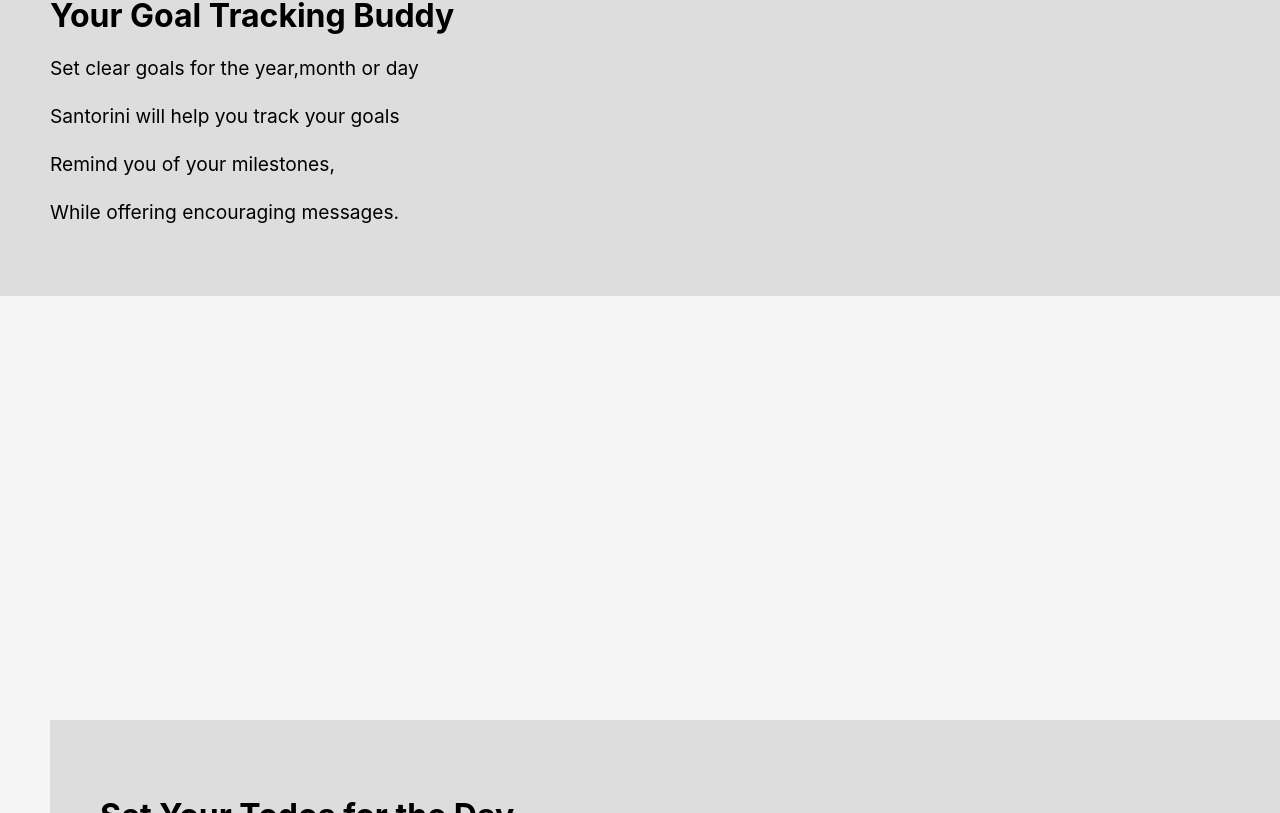
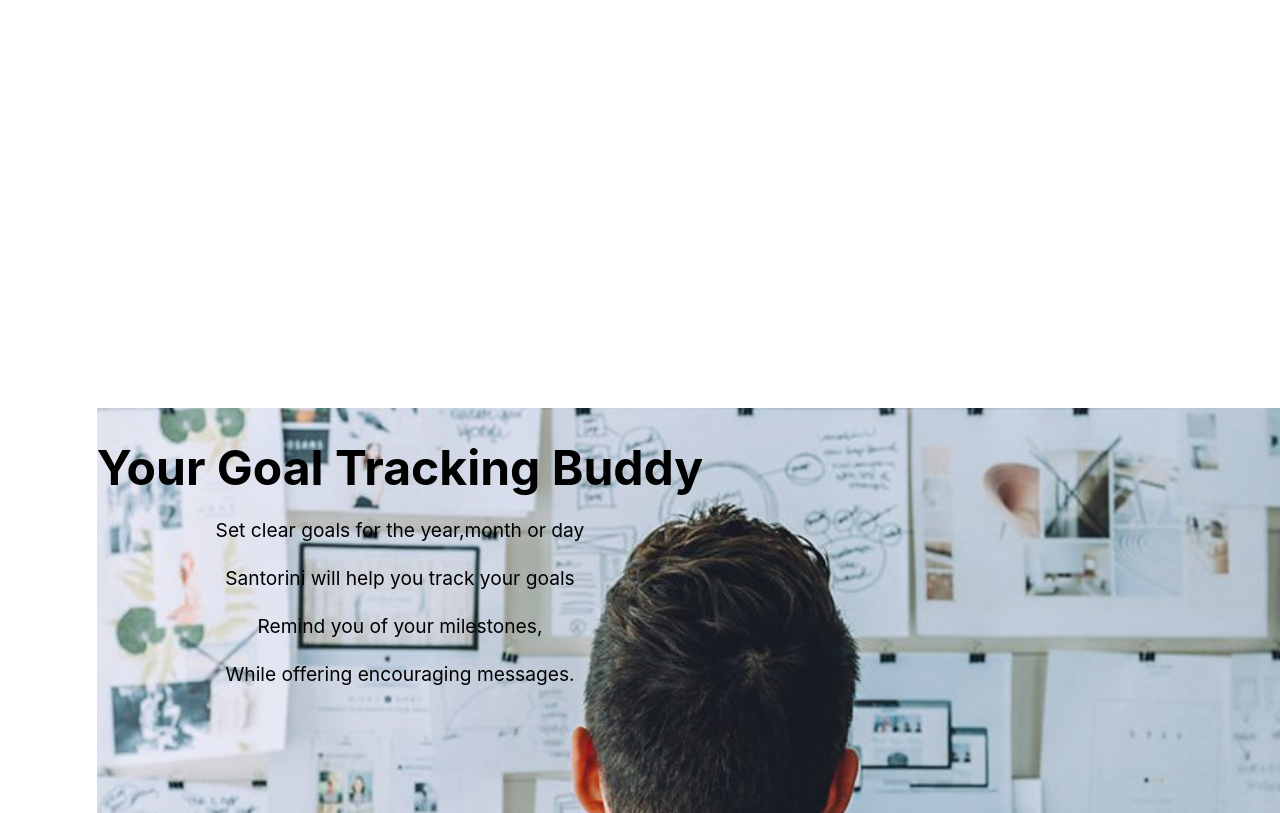
Before and after one commit to KarenWanyama3430/mytodo2024, a React (Create React App) app: page / in a window 1280 px wide. Shown: the part 1167-1980 px from the top of the page. Built offline with nearby package versions, Linux system fonts and the light colour scheme.

Commit message:
changes to the goals page

```diff
--- a/src/Components/Pages/Goal/Goal.css
+++ b/src/Components/Pages/Goal/Goal.css
@@ -1,4 +1,4 @@
-.goalspage {
+/* .goalspage {
     height: 100vh;
     width: 200%;
     display: flex;
@@ -12,10 +12,12 @@
 
 .image-container2 {
     flex: 1;
+    height: 10%;
+    width: 50%;
     margin-right: 50px;
     background-color: #ddd;
     object-fit: cover;
-    margin-top: 10px;
+    margin-top:5px;
 }
 
 
@@ -34,3 +36,41 @@
     font-size: 1.2rem;
     line-height: 1.5;
 }
+ */
+
+
+ .goalspage{
+        height: 200vh;
+        width: 100vh;
+        display: flex;
+        justify-content: center;
+        align-items:center;
+        margin-bottom: -10px;
+        margin-top:50px;
+ }
+
+
+ .background{
+    position: absolute;
+    margin-top: 10px;
+    width:100%;
+    height: 100;
+    object-fit: cover;
+    z-index: -1;
+}
+
+.text-container2 {
+    z-index: 1;
+    text-align:center;
+    color: black;
+}
+
+.text-container2>h2 {
+    font-size: 3rem;
+    margin-bottom: 10px;
+}
+
+.text-container2>p {
+    font-size: 1.2rem;
+    line-height: 1.5;
+}
--- a/src/Components/Pages/Goal/Goal.js
+++ b/src/Components/Pages/Goal/Goal.js
@@ -1,12 +1,12 @@
 import React from 'react'
 import './Goal.css'
-// import goalsImage from '..Assets/settinggoals.png'
+import goalsImage from '../../Assets/settinggoals.jpg'
 const Goal = () => {
   return (
     <div>
         <div className='goalspage'>
                 <div className='image-container2'>
-                    {/* <img src={goalsImage} alt='' className='image-container'/> */}
+                    <img src={goalsImage} alt=''className='background'/>
                     <div className='text-container2'>
 
                         <h2>Your Goal Tracking Buddy</h2>
```
